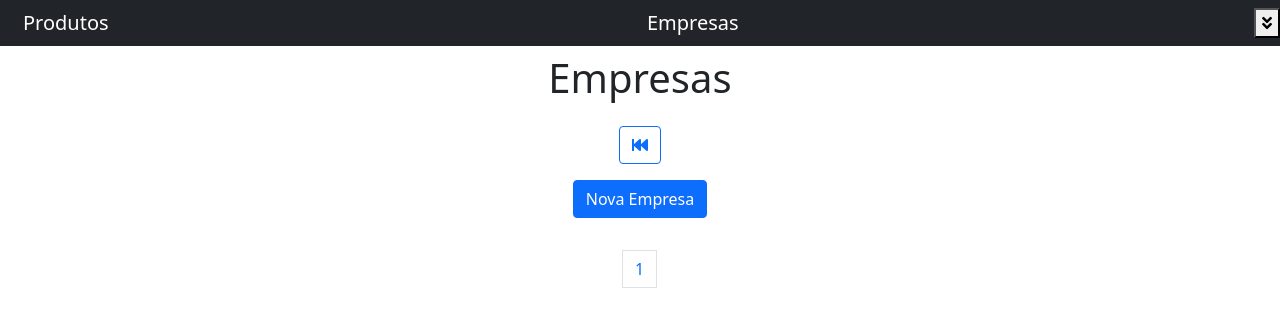
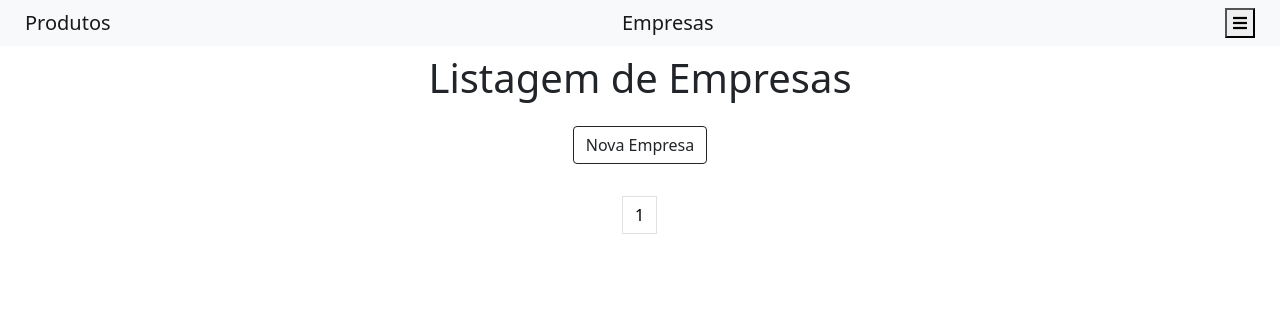
Before and after one commit to 45ewertton/estoque_django, a Django app: page /company/ in a window 1280 px wide. Shown: the top 327 px of the page. Run offline with Django 3.2, Linux system fonts and the light colour scheme; data that the repository does not hold is empty; some libraries are stand-ins or nearby versions.

Commit message:
Organizacao e estilizacao dos templates das apps product e company

```diff
--- a/company/templates/base_company.html
+++ b/company/templates/base_company.html
@@ -14,20 +14,20 @@
 <body>
     <div class="pos-f-t">
         <div class="collapse" id="navbarToggleExternalContent">
-            <div class="bg-dark p-4">
-                <h4 class="text-white">Projeto Django</h4>
+            <div class="bg-light p-4">
+                <h4 class="text-black">Projeto Django</h4>
                 <span class="text-muted">Navegue entre produtos e empresas</span>
             </div>
         </div>
-        <nav class="navbar navbar-dark bg-dark">
-                <li class="nav-item active">
+        <nav class="navbar navbar-light bg-light">
+                <li class="nav-item active" style="list-style: none; padding-left:25px">
                     <a class="navbar-brand" href="{% url 'product-list' %}">Produtos</a>
                 </li>
-                <li class="nav-item">
+                <li class="nav-item" style="list-style: none;">
                     <a class="navbar-brand" href="{% url 'home-company' %}">Empresas</a>
                 </li>
-                <button class="navbar- btn-ligth" type="button" data-toggle="collapse" data-target="#navbarToggleExternalContent" aria-controls="navbarToggleExternalContent" aria-expanded="false" aria-label="Toggle navigation">
-                    <i class="fas fa-angle-double-down"></i>
+                <button class="navbar- btn-ligth"  style="margin-right:25px" type="button" data-toggle="collapse" data-target="#navbarToggleExternalContent" aria-controls="navbarToggleExternalContent" aria-expanded="false" aria-label="Toggle navigation">
+                    <i class="fas fa-bars"></i>
                 </button>
         </nav>
     </div>
--- a/company/templates/company.html
+++ b/company/templates/company.html
@@ -3,15 +3,11 @@
 {% block title %}Empresas{% endblock %}
 {% block content %}
     <div class="col-8 m-auto pt-2 pb-2 text-center">
-        <h1>Empresas</h1>
+        <h1>Listagem de Empresas</h1>
     </div>
 
     <div class="col-8 m-auto pt-2 pb-2 text-center">
-        <a href="{% url 'product-list' %}" class="btn btn-outline-primary"><i class="fas fa-fast-backward"></i></a>
-    </div>
-
-    <div class="col-8 m-auto pt-2 pb-2 text-center">
-        <button type="button" class="btn btn-primary" data-toggle="modal" data-target="#createModal" data-whatever="@mdo">Nova Empresa</button>
+        <button type="button" class="btn btn-outline-dark" data-toggle="modal" data-target="#createModal" data-whatever="@mdo">Nova Empresa</button>
 
         {% if messages %}
         <div class="pt-3">
@@ -172,17 +168,17 @@
                 <ul class="pagination justify-content-center">
                     <li class="page-item">
                         {% if company.has_previous %}
-                            <a class="page-link" href="?page={{ company.previous_page_number }}"><i class="fas fa-arrow-circle-left"></i></a>
+                            <a class="page-link"style="color:black"  href="?page={{ company.previous_page_number }}"><i class="fas fa-arrow-circle-left"></i></a>
                         {% endif %}
                     </li>
 
                     {% for count_page in company.paginator.page_range %}
-                        <li class="page-item"><a class="page-link" href="?page={{ count_page }}">{{ count_page }}</a></li>
+                        <li class="page-item"><a class="page-link" style="color:black" href="?page={{ count_page }}">{{ count_page }}</a></li>
                     {% endfor %}
 
                     <li class="page-item">
                         {% if company.has_next %}
-                            <a class="page-link" href="?page={{ company.next_page_number }}"><i class="fas fa-arrow-circle-right"></i></a>
+                            <a class="page-link" style="color:black" href="?page={{ company.next_page_number }}"><i class="fas fa-arrow-circle-right"></i></a>
                         {% endif %}
                     </li>
                 </ul>
--- a/company/templates/unique.html
+++ b/company/templates/unique.html
@@ -1,12 +1,12 @@
 {% extends 'base_company.html' %}
-{% block title %}Empresas{% endblock %}
+{% block title %}Empresas - Visualizar{% endblock %}
 {% block content %}
     <div class="col-8 m-auto pt-2 pb-2 text-center">
         <h1>Visualização - {{ company.name }}</h1>
     </div>
 
     <div class="col-8 m-auto pt-2 pb-2 text-center">
-        <a href="{% url 'home-company' %}" class="btn btn-info">Voltar</a>
+        <a href="{% url 'home-company' %}" class="btn btn-outline-dark"><i class="fas fa-fast-backward"></i></a>
     </div>
 
     <div class="col-8 m-auto pt-2 pb-2 text-center">
--- a/planejamento.txt
+++ b/planejamento.txt
@@ -7,7 +7,8 @@
     - Fazer script para "ativar" o modal de update em caso de campos iguais OK
     - Implementar mensagens de "Success" para acções de update e create OK
 - Paginação dos produtos e empresas cadastradas OK
-- NavBar
+- NavBar OK
+- Organizar forms de produto (Cadastrar e Atualizar)
 - Login de usuário
 - Registrar usuário
 - FK de usuário e estoque
--- a/product/templates/forms.html
+++ b/product/templates/forms.html
@@ -2,11 +2,11 @@
 {% block title %}Produtos - Cadastro{% endblock %}
 {% block content %}
     <div class="col-8 m-auto pt-2 pb-2 text-center">
-        <h1>Cadastro</h1>
+        <h1>Cadastro de produto</h1>
     </div>
 
     <div class="col-8 m-auto pt-2 pb-2 text-center">
-        <a href="/" class="btn btn-info">Voltar</a>
+        <a href="{% url 'product-list' %}" class="btn btn-outline-dark"><i class="fas fa-fast-backward"></i></a>
     </div>
 
     <div class="col-8 m-auto pt-2 pb-2 text-center">
--- a/product/templates/update.html
+++ b/product/templates/update.html
@@ -6,7 +6,7 @@
     </div>
 
     <div class="col-8 m-auto pt-2 pb-2 text-center">
-        <a href="/" class="btn btn-info">Voltar</a>
+        <a href="{% url 'product-list' %}" class="btn btn-outline-dark"><i class="fas fa-fast-backward"></i></a>
     </div>
 
     <div class="col-8 m-auto pt-2 pb-2 text-center">
--- a/product/templates/view.html
+++ b/product/templates/view.html
@@ -2,11 +2,11 @@
 {% block title %}Produtos - Visualizar{% endblock %}
 {% block content %}
     <div class="col-8 m-auto pt-2 pb-2 text-center">
-        <h1>Visualização</h1>
+        <h1>Visualização - {{ product.name }}</h1>
     </div>
 
     <div class="col-8 m-auto pt-2 pb-2 text-center">
-        <a href="/" class="btn btn-info">Voltar</a>
+        <a href="{% url 'product-list' %}" class="btn btn-outline-dark"><i class="fas fa-fast-backward"></i></a>
     </div>
 
     <div class="col-8 m-auto pt-2 pb-2 text-center">
```
Also changed, not shown: product/templates/base_product.html (+4 -4 lines), product/templates/product.html (+4 -8 lines).
